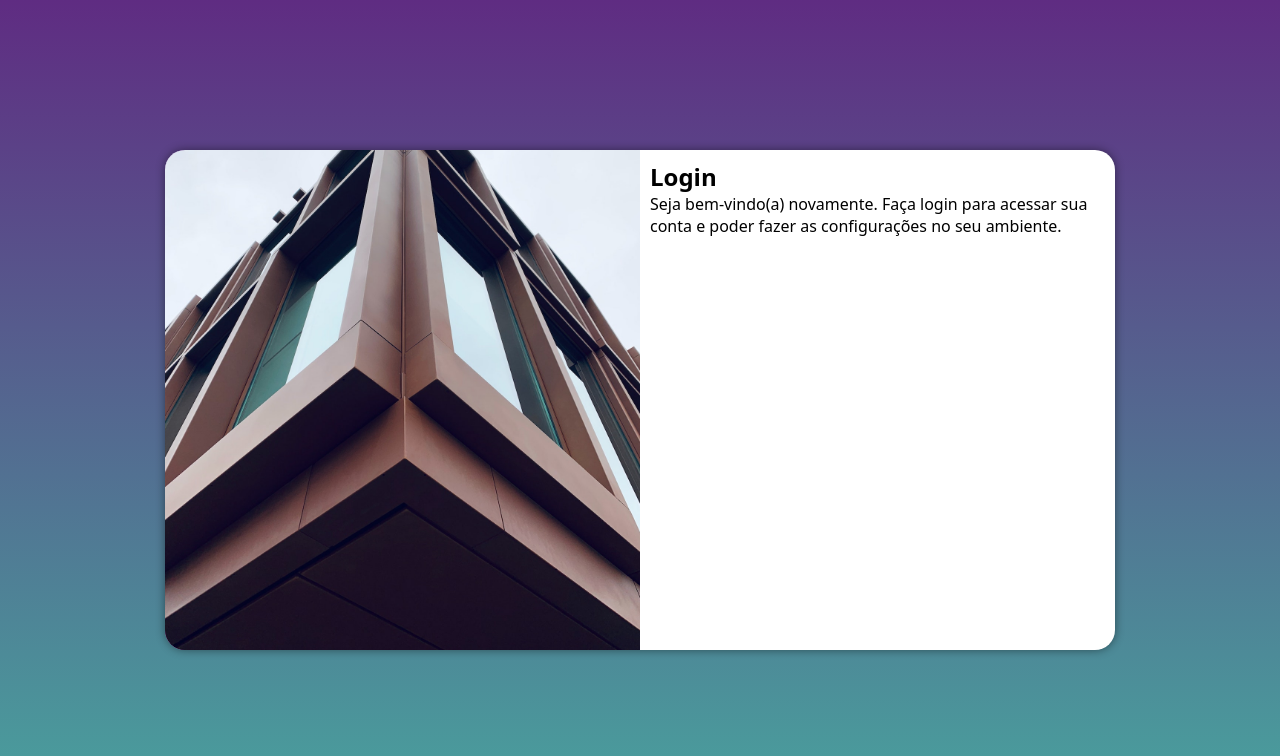
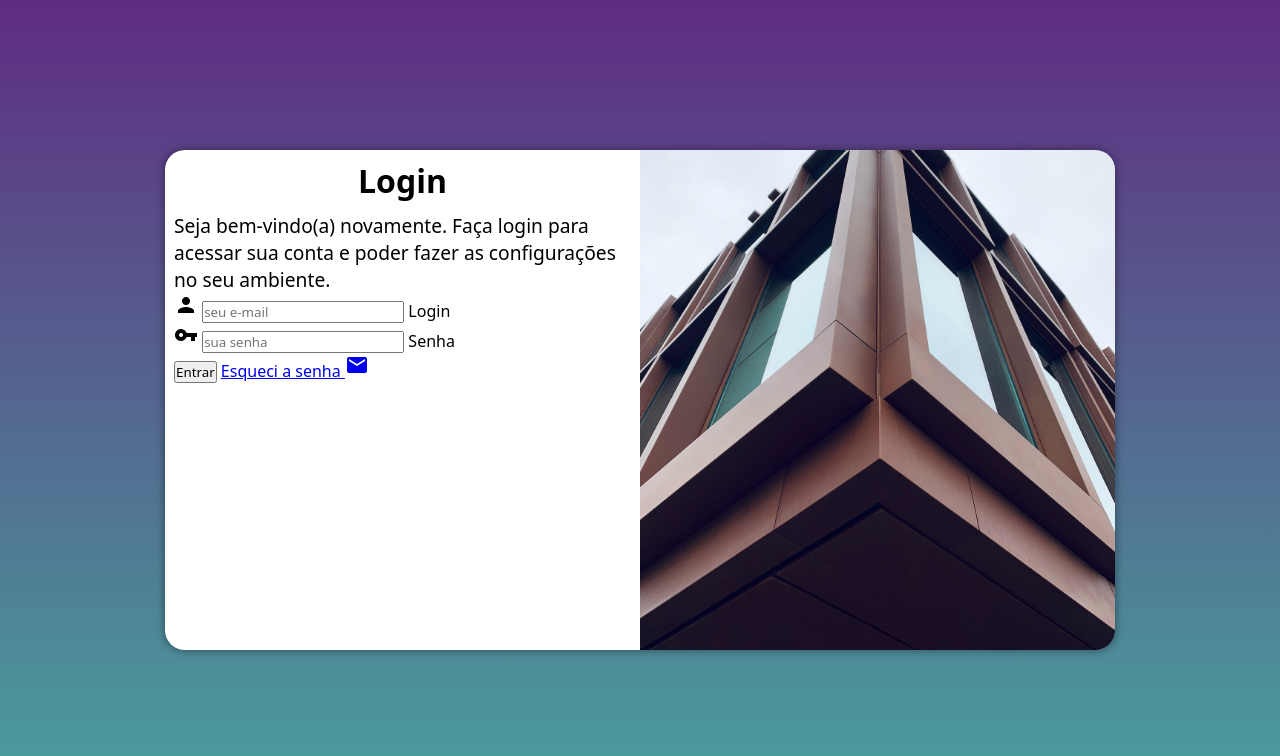
Before and after one commit to arthurprata/projeto-login, a plain HTML site: page index.html in a window 1280 px wide. Drawn offline with Linux system fonts and the light colour scheme.

Commit message:
adicionei o formulario

```diff
--- a/estilos/media-query.css
+++ b/estilos/media-query.css
@@ -40,13 +40,21 @@ Grandes telas: acima de 1200px
     }
 
     section#login > div#imagem {
-        float: left;
+        float: right;
         width: 50%;
         height: 100%;
     }
 
     section#login > div#formulario {
-        float: right;
+        float: left;
         width: 50%;
     }
+
+    div#formulario > h1 {
+        font-size: 2em;
+    }
+
+    div#formulario > p {
+        font-size: 1.2em;
+    }
 }
--- a/estilos/style.css
+++ b/estilos/style.css
@@ -52,5 +52,14 @@ section#login > div#imagem {
 
 section#login > div#formulario {
     display: block;
-    padding: 10px;
+    padding: 9px;
 }
+
+div#formulario > h1 {
+    text-align: center;
+    margin-bottom: 10px;
+}
+
+div#formulario > p {
+    font-size: 0.8em;
+}
--- a/index.html
+++ b/index.html
@@ -5,6 +5,7 @@
     <meta http-equiv="X-UA-Compatible" content="IE=edge">
     <meta name="viewport" content="width=device-width, initial-scale=1.0">
     <title>Login</title>
+    <link href="https://fonts.googleapis.com/icon?family=Material+Icons" rel="stylesheet">
     <link rel="stylesheet" href="estilos/style.css">
     <link rel="stylesheet" href="estilos/media-query.css">
 </head>
@@ -17,8 +18,21 @@
             <div id="formulario">
                 <h1>Login</h1>
                 <p>Seja bem-vindo(a) novamente. Faça login para acessar sua conta e poder fazer as configurações no seu ambiente.</p>
-                <form action="login.php" method="post">
-
+                <form action="login.php" method="post" autocomplete="on">
+                    <div class="campo">
+                        <span class="material-icons">person</span>
+                        <input type="email" name="login" id="ilogin" placeholder="seu e-mail" autocomplete="email" required maxlength="30">
+                        <label for="ilogin">Login</label>
+                    </div>
+                    <div class="campo">
+                        <span class="material-icons">vpn_key</span>
+                        <input type="password" name="senha" id="isenha" placeholder="sua senha" autocomplete="current-password" required minlength="8" maxlength="20">
+                        <label for="isenha">Senha</label>
+                    </div>
+                    <input type="submit" value="Entrar">
+                    <a href="esqueci.html">
+                        Esqueci a senha <span class="material-icons">mail</span>
+                    </a>
                 </form>
             </div>
         </section>
```
